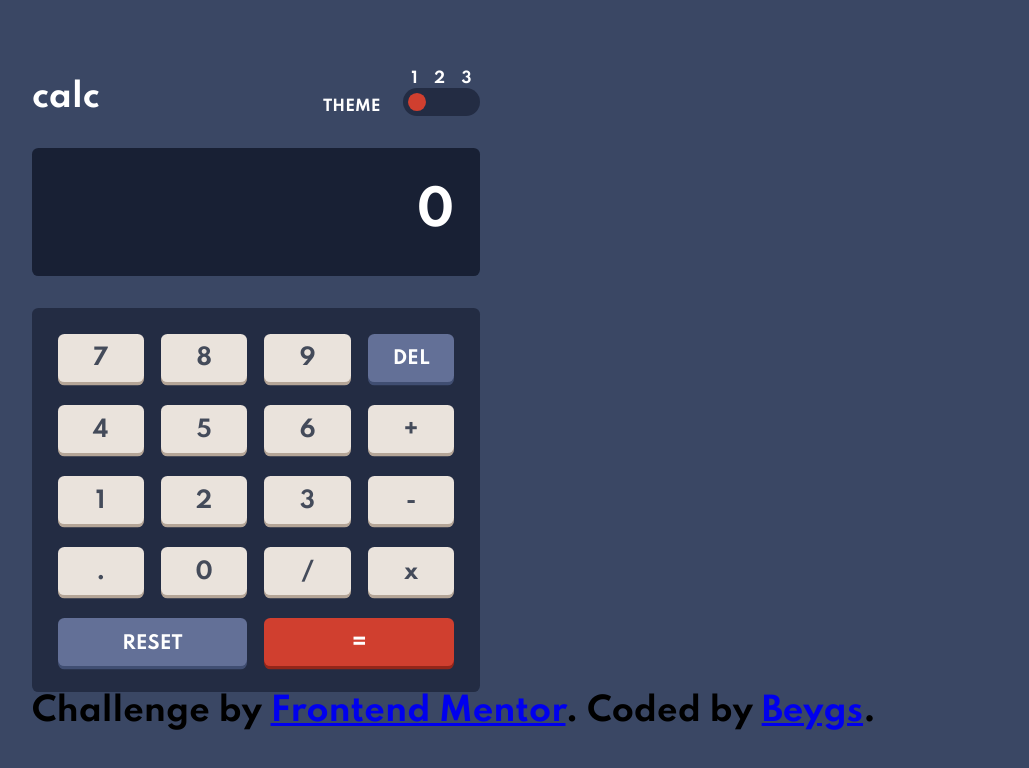
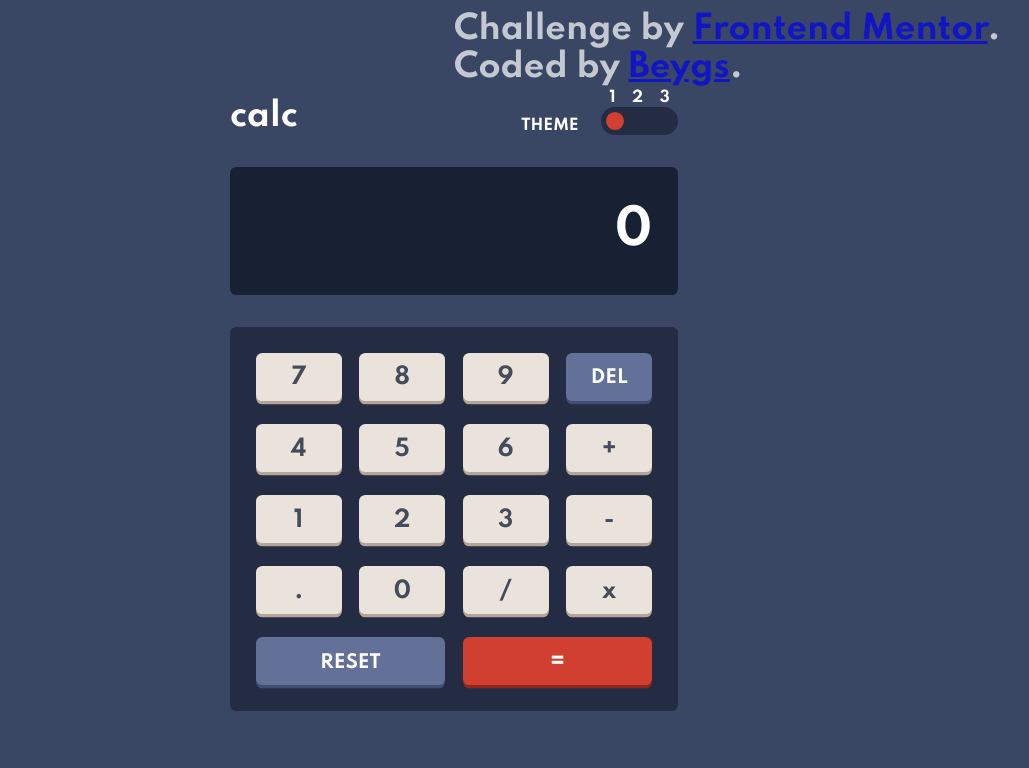
Before and after one commit to Beygs/calc-frontendmentor, a React (Create React App) app: page / in a window 1280 px wide. Shown: the top 768 px of the page, without its empty margins (186-1215 px from the left). Built offline with nearby package versions, Linux system fonts and the light colour scheme.

Commit message:
style attribution

```diff
--- a/src/styles/_base.scss
+++ b/src/styles/_base.scss
@@ -37,6 +37,23 @@ body,
     .calc {
         width: $calc-width;
     }
+    .attribution {
+        position: absolute;
+        top: 10px;
+        left: 50%;
+        transform: tranlateX(-50%);
+        color: white;
+        opacity: 0.7;
+        .a {
+            @include themed() {
+                text-decoration: none;
+                color: t("headings");
+            }
+        }
+        &:hover {
+            opacity: 1;
+        }
+    }
 }
 
 header {
```
